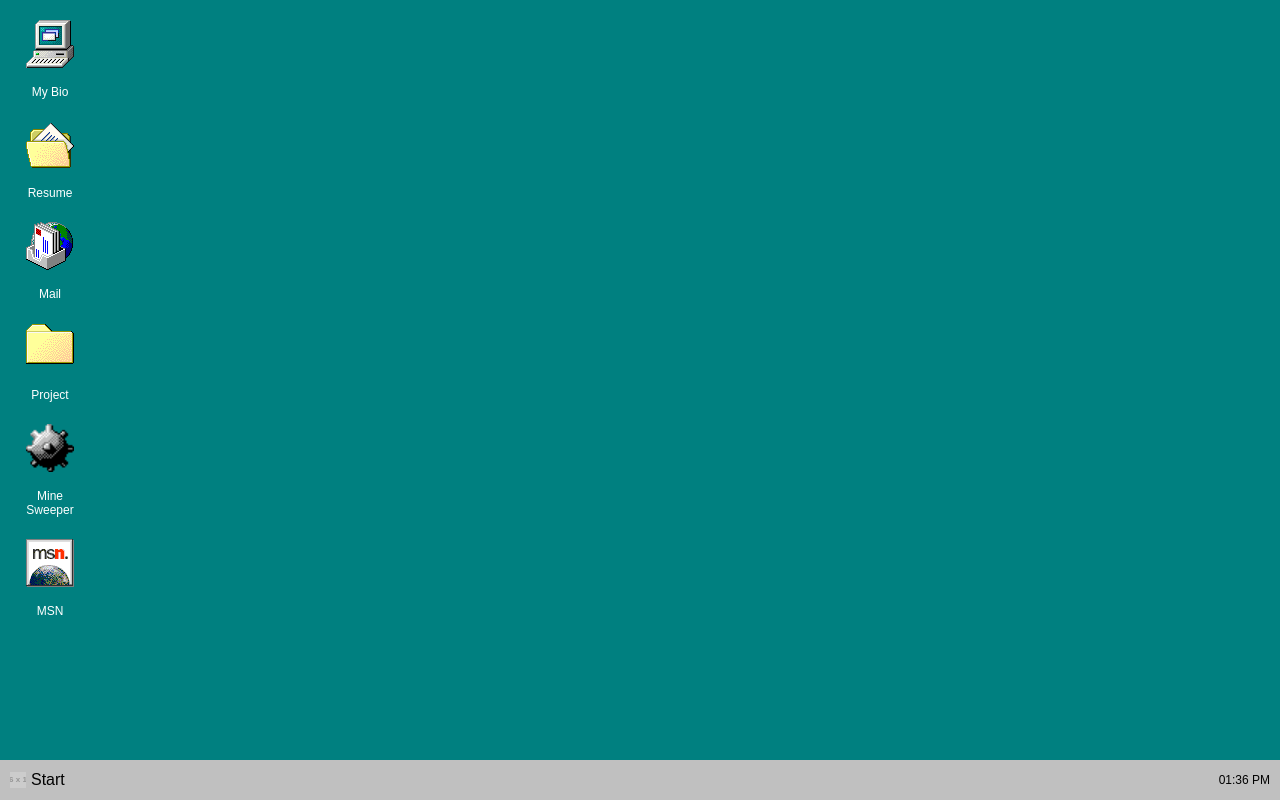
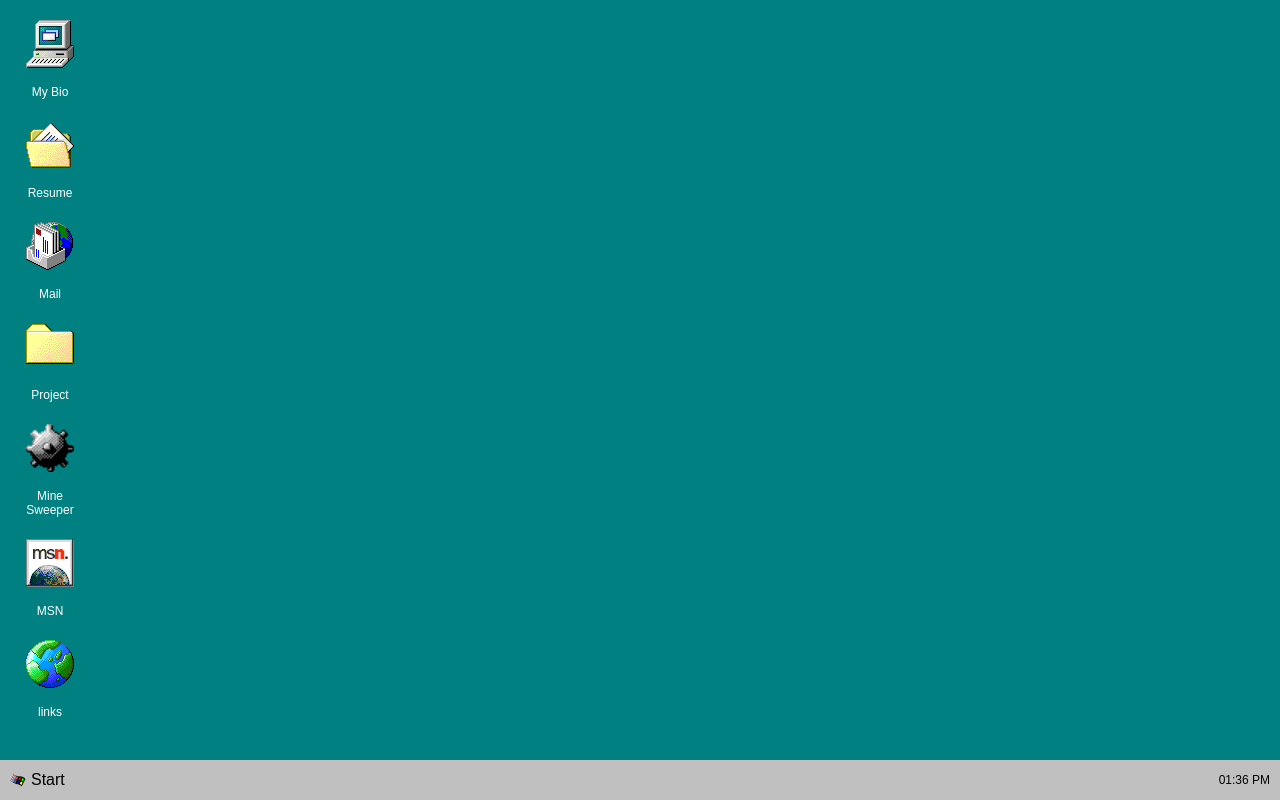
Before and after one commit to Turbobent/portfolio, a plain HTML site: page index.html in a window 1280 px wide. Drawn offline with Linux system fonts and the light colour scheme; placeholder pictures from the web are drawn by us.

Commit message:
pics and added link ui

```diff
--- a/index.html
+++ b/index.html
@@ -33,13 +33,16 @@
             <img src="pics/msn_cool-3.png" alt="MSN Icon">
             <p>MSN</p>
         </div>
-
+        <div class="icon">
+            <img src="pics/world-4.png" alt="MSN Icon">
+            <p>links</p>
+        </div>
     </div>
 
     <!-- Taskbar -->
     <div class="taskbar">
         <div class="start-button">
-            <img src="https://via.placeholder.com/16" alt="Start Icon">
+            <img src="pics/windows_slanted-1.png" alt="Start Icon">
             <span>Start</span>
         </div>
         <div class="time">01:36 PM</div>
```
Also changed, not shown: pics/windows_slanted-1.png (added), pics/world-4.png (added).
